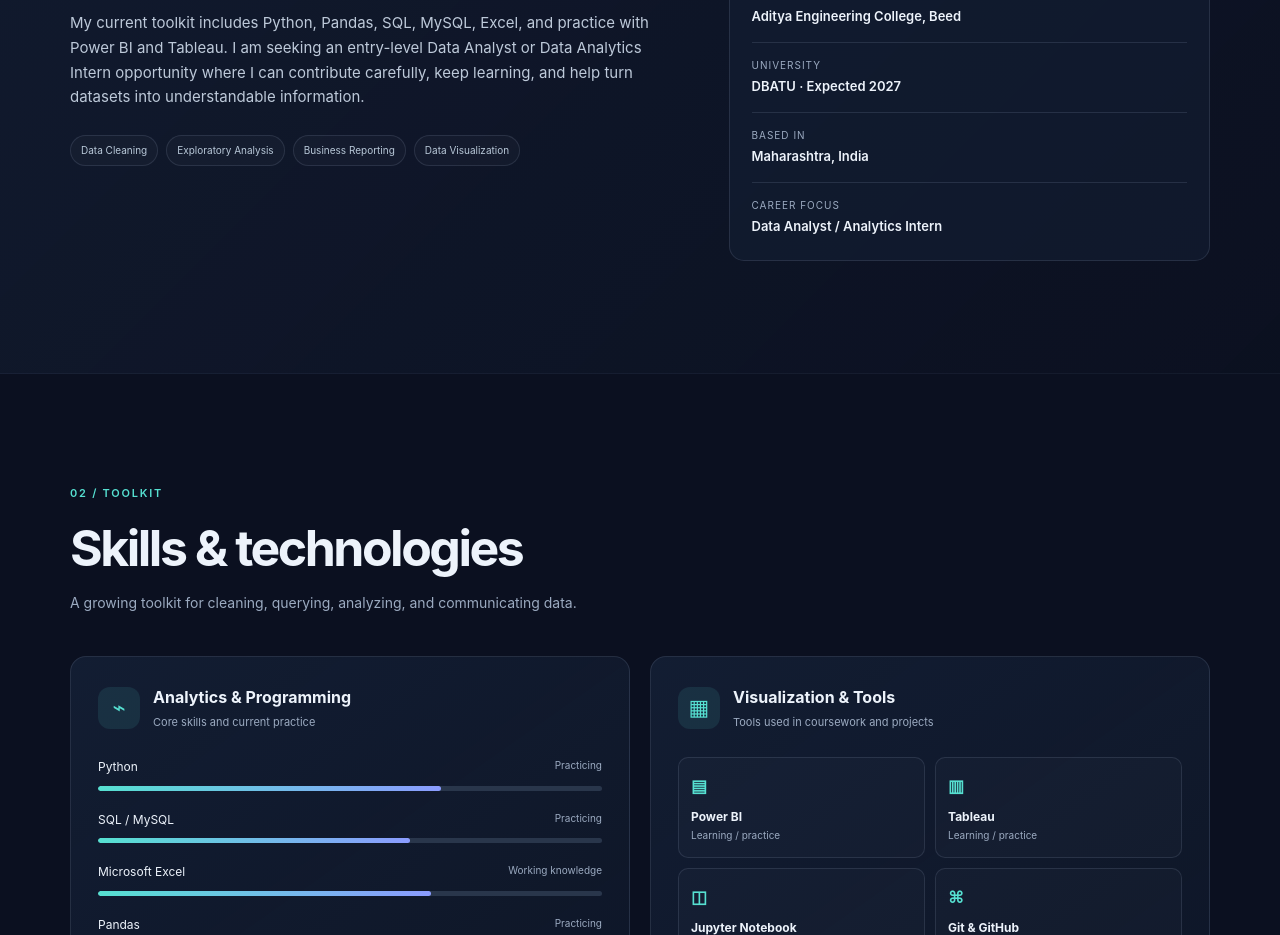
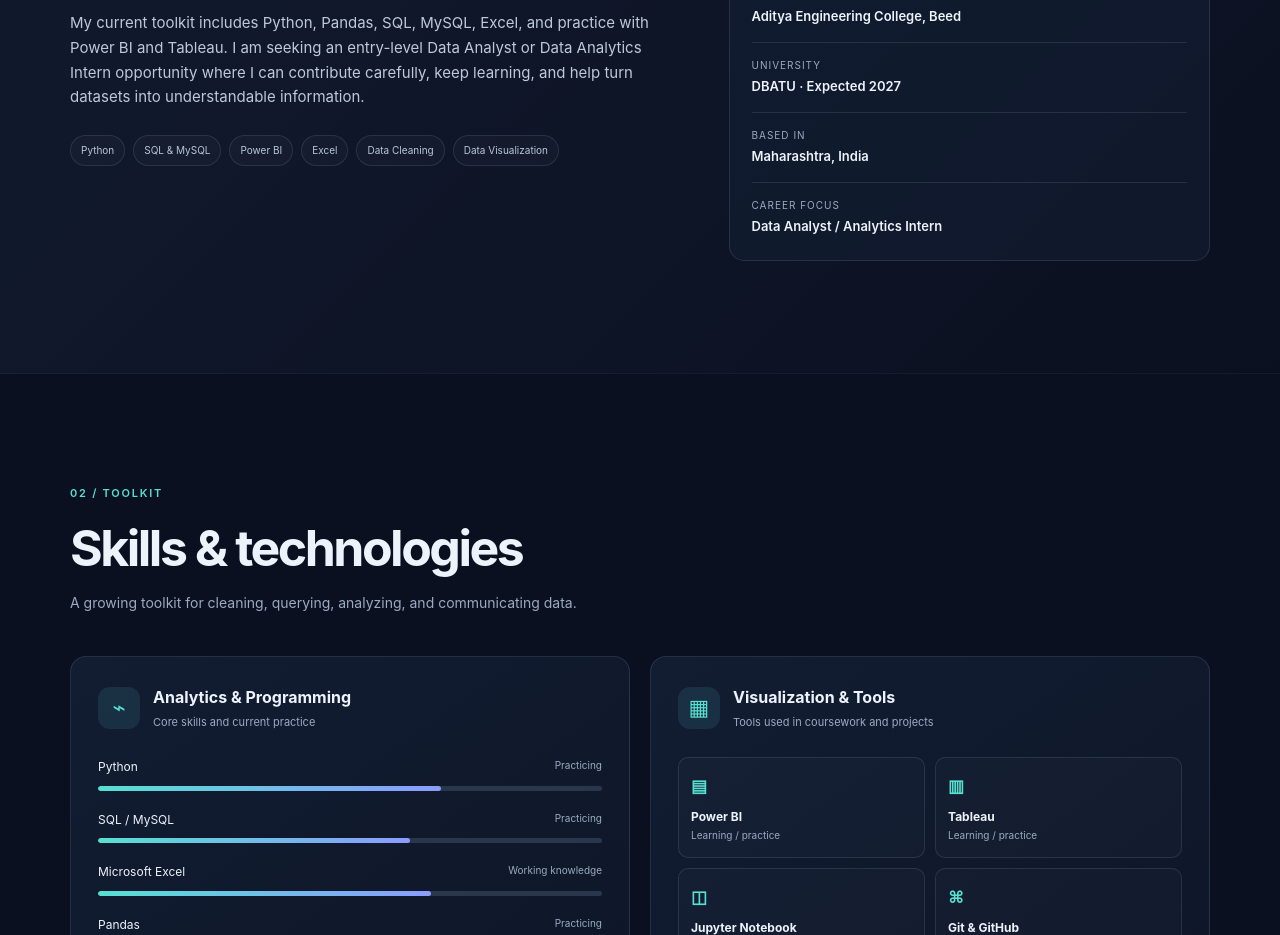
Before and after one commit to LakhandRathod/Lakhan-Rathod-Portfolio, a website: page index.html in a window 1280 px wide. Shown: the part 1200-2135 px from the top of the page. Drawn offline with Linux system fonts and the light colour scheme.

Commit message:
Update project

```diff
--- a/index.html
+++ b/index.html
@@ -85,8 +85,8 @@
             <p>My current toolkit includes Python, Pandas, SQL, MySQL, Excel, and practice with Power BI and Tableau. I
               am seeking an entry-level Data Analyst or Data Analytics Intern opportunity where I can contribute
               carefully, keep learning, and help turn datasets into understandable information.</p>
-            <div class="interest-tags"><span>Data Cleaning</span><span>Exploratory Analysis</span><span>Business
-                Reporting</span><span>Data Visualization</span></div>
+            <div class="interest-tags"><span>Python</span><span>SQL & MySQL</span><span>Power BI
+              </span><span>Excel</span><span>Data Cleaning</span><span>Data Visualization</span></div>
           </div>
           <div class="profile-facts reveal">
             <div class="fact"><span>Education</span><strong>B.Tech, Computer Science Engineering</strong></div>
```
